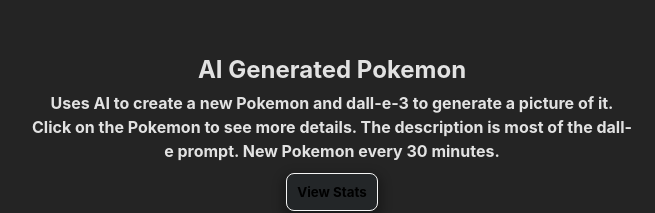
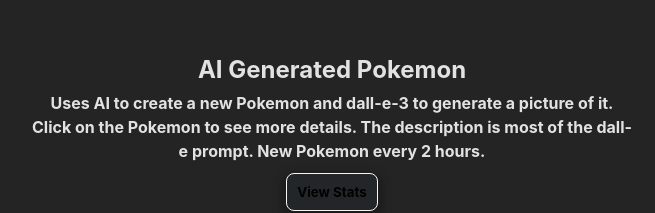
Before and after one commit to sebastian-ch/newPokeGenerator, a React (Vite) app: page / in a window 1280 px wide. Shown: the top 213 px of the page, without its empty margins (308-963 px from the left). Built offline with nearby package versions, Linux system fonts and the light colour scheme; no server answers; the database is empty.

Commit message:
Update App.tsx

```diff
--- a/src/App.tsx
+++ b/src/App.tsx
@@ -44,7 +44,7 @@
         >
           Uses AI to create a new Pokemon and dall-e-3 to generate a picture of
           it. Click on the Pokemon to see more details. The description is most
-          of the dall-e prompt. New Pokemon every 30 minutes.
+          of the dall-e prompt. New Pokemon every 2 hours.
         </h4>
         <div
           style={{
```
